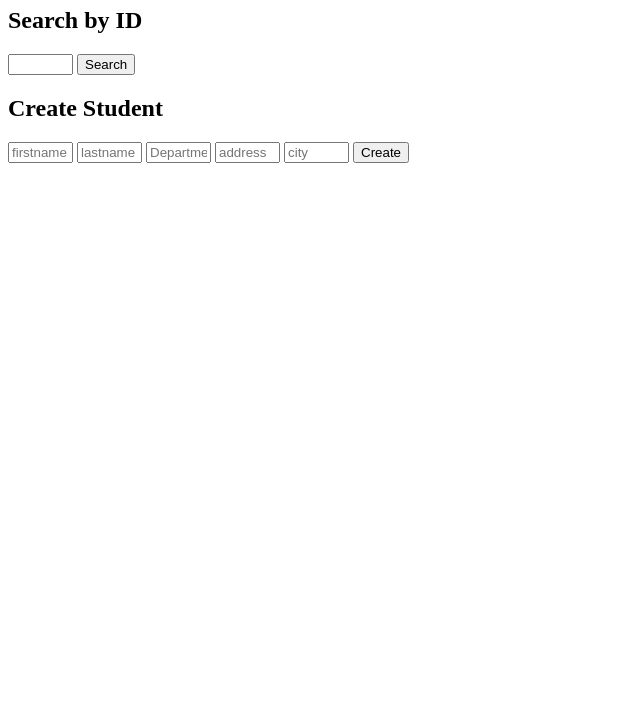
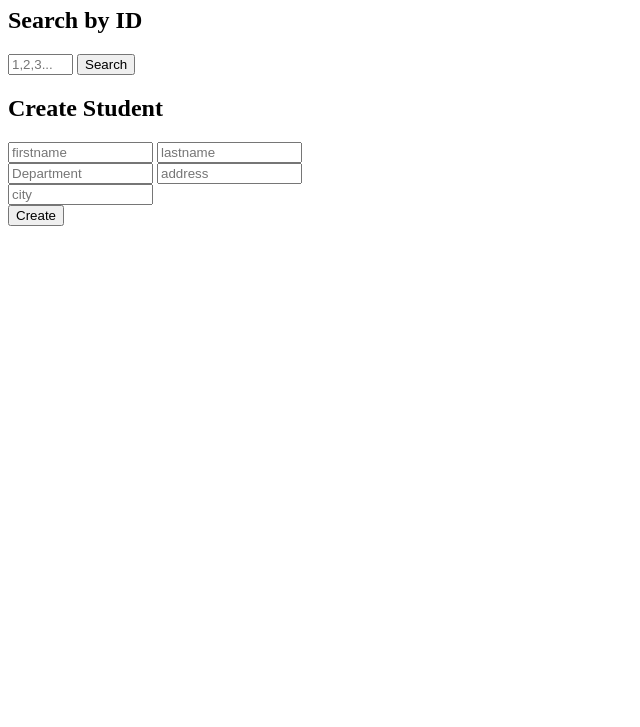
Before and after one commit to richardbreslin/crud-api-dotnet6, a plain HTML site: page wwwroot/index.html in a window 1280 px wide. Shown: the part 73-800 px from the top of the page, without its empty margins (0-640 px from the left). Drawn offline with nearby package versions, Linux system fonts and the light colour scheme; no server answers.

Commit message:
UI Tweaks

```diff
--- a/wwwroot/index.html
+++ b/wwwroot/index.html
@@ -13,15 +13,15 @@
     </div>
     <div>
         <h2>Search by ID</h2>
-        <input type="text" id="prodId" size="5" />
+        <input type="text" id="prodId" placeholder="1,2,3..." size="5" />
         <input type="button" value="Search" onclick="find();" />
         <p id="Students" />
         <h2>Create Student</h2>
-        <input type="text" id="studentFirstName" placeholder="firstname" size="5" />
-        <input type="text" id="studentLastName" placeholder="lastname" size="5" />
-        <input type="text" id="studentDepartment" placeholder="Department" size="5" />
-        <input type="text" id="studentAddress" placeholder="address" size="5" />
-        <input type="text" id="studentCity" placeholder="city" size="5" />
+        <input type="text" id="studentFirstName" placeholder="firstname" size="15" />
+        <input type="text" id="studentLastName" placeholder="lastname" size="15" /> <br />
+        <input type="text" id="studentDepartment" placeholder="Department" size="15" />
+        <input type="text" id="studentAddress" placeholder="address" size="15" /><br />
+        <input type="text" id="studentCity" placeholder="city" size="15" /><br />
         <input type="button" value="Create" onclick="create();" />
         <p id="createStudents">
     </div>
@@ -44,7 +44,7 @@
         });
 
         function formatItem(item) {
-            return item.firstName + " " + item.lastName + " " + item.address + " " + item.city + " " + item.department;
+            return "[ID: " + item.id + "] - " + item.firstName + " " + item.lastName + " " + item.address + " " + item.city + " " + item.department;
 
         }
 
```
